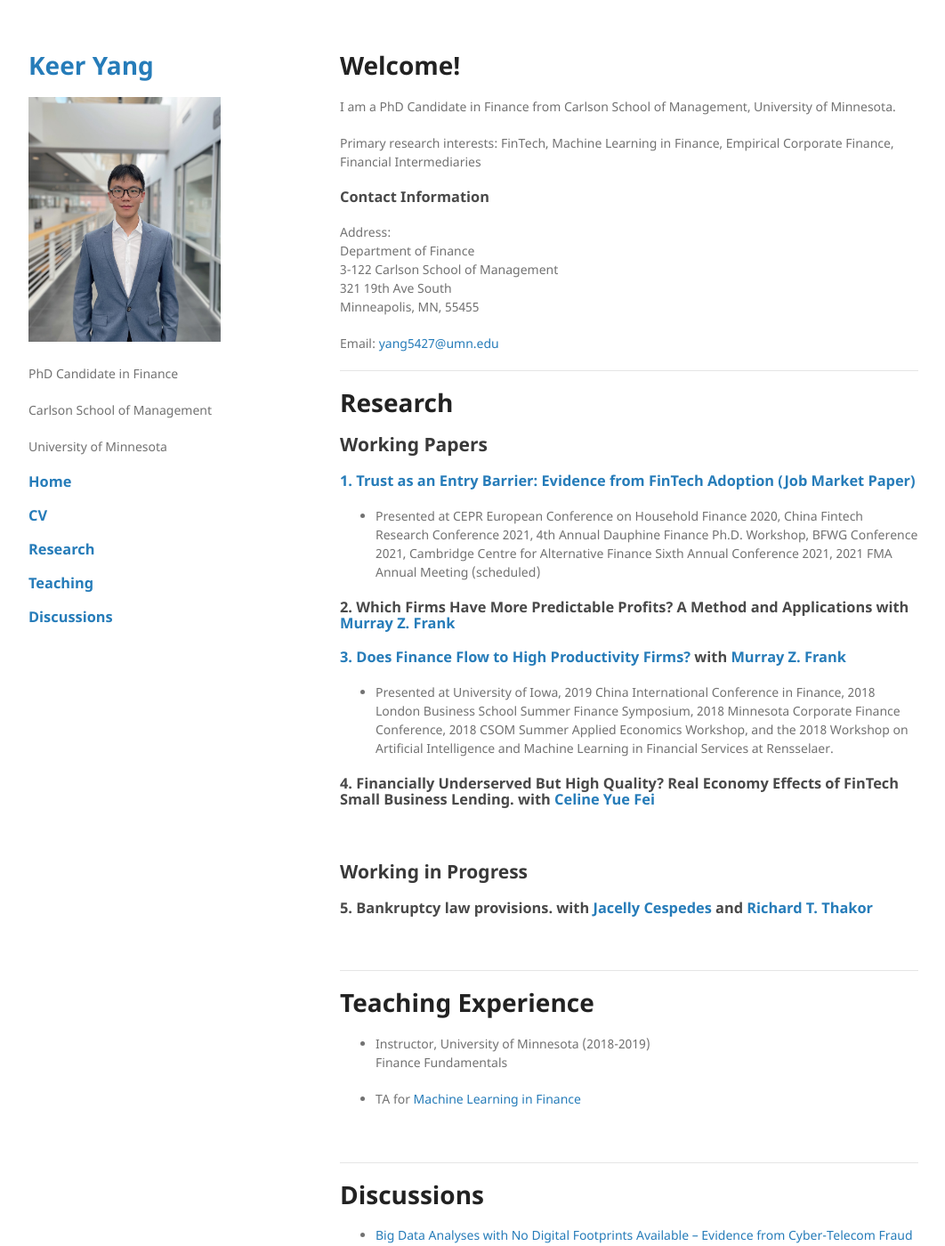
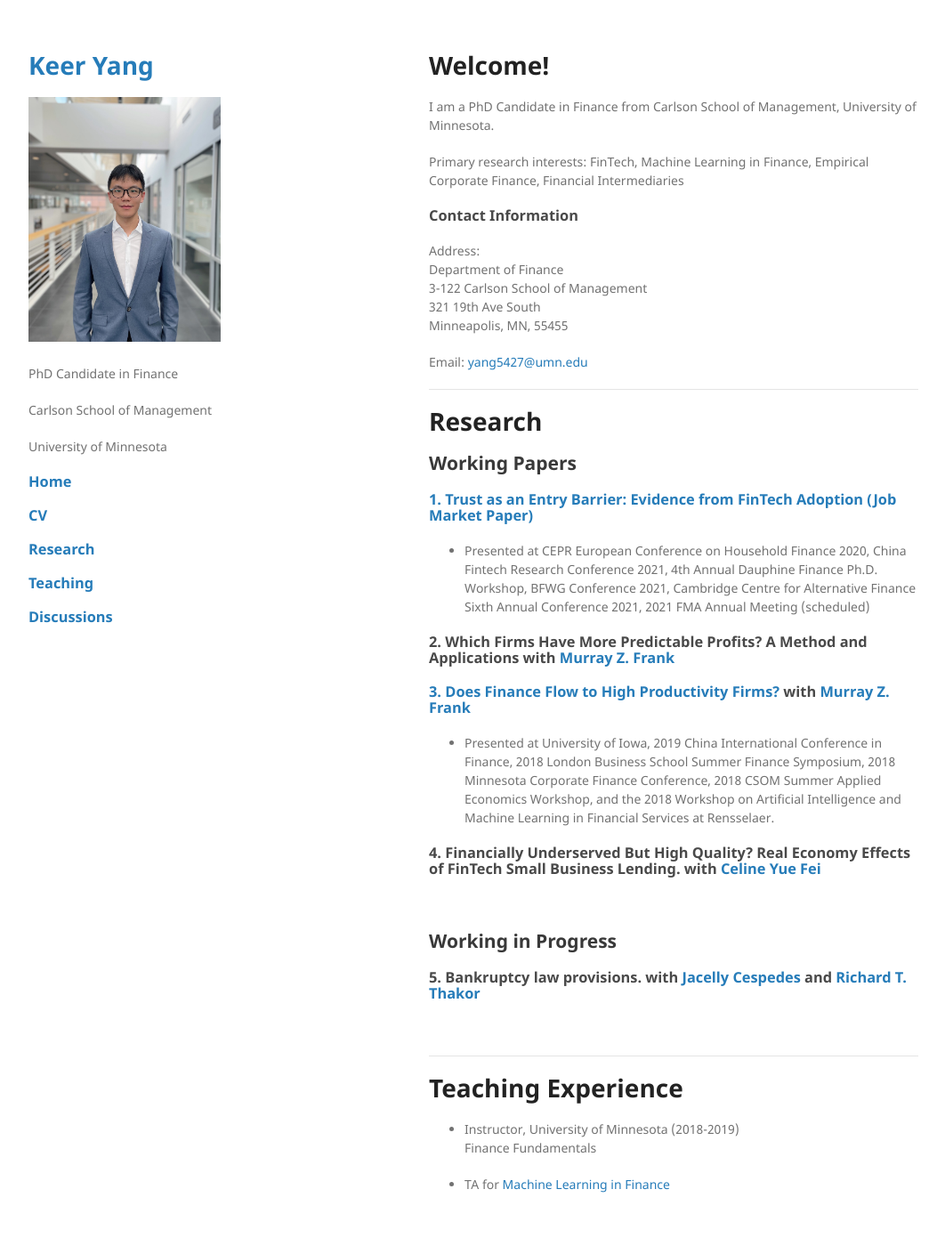
Before and after one commit to keeryang/keeryang.github.io, a Jekyll site: the page built from index.md, in a window 1280 px wide and 1400 px high. Shown: the whole window at 89% size, without its empty margins (108-1170 px from the left). Built offline with Jekyll 4.4.1, drawn with Linux system fonts in a browser that asks for light colours; the repository's description, which GitHub fills in, is left out; our own code applies the rules of GitHub Pages for plain Markdown files.

Commit message:
Update jekyll-theme-minimal.scss

```diff
--- a/_sass/jekyll-theme-minimal.scss
+++ b/_sass/jekyll-theme-minimal.scss
@@ -186,7 +186,7 @@ strong {
 }
 
 section {
-  width:650px;
+  width:550px;
   float:right;
   padding-bottom:50px;
 }
```
